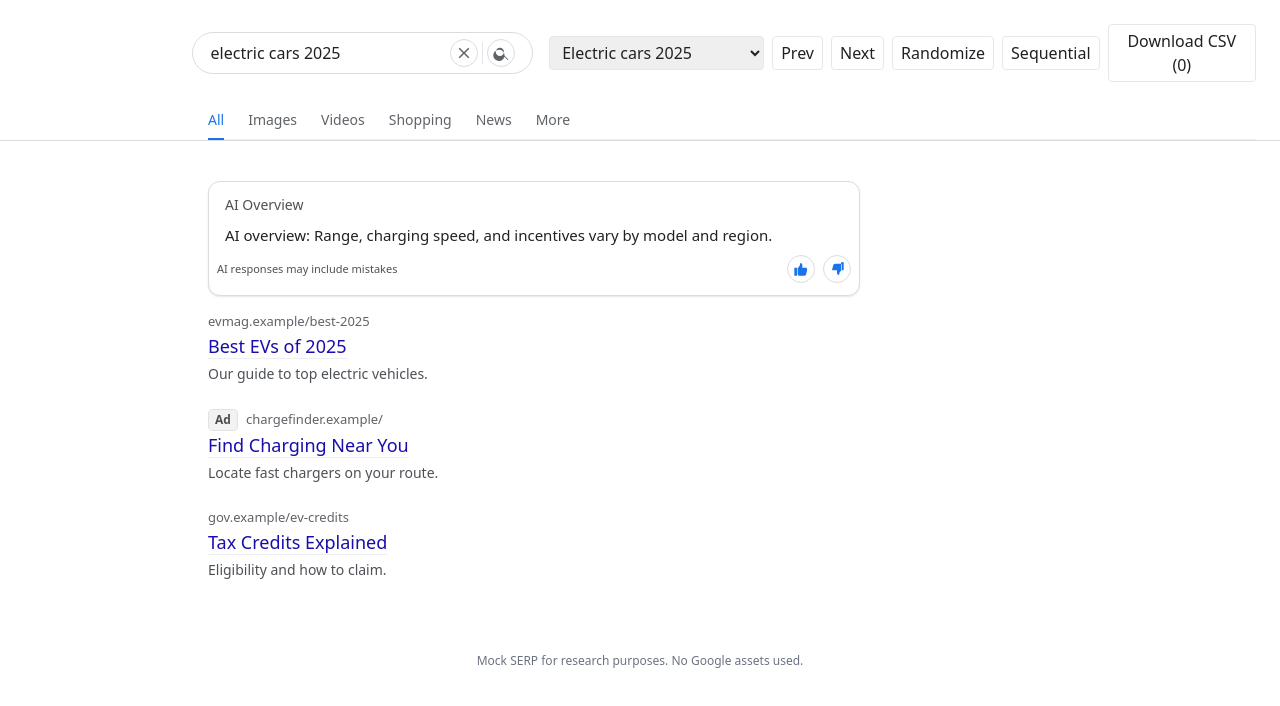
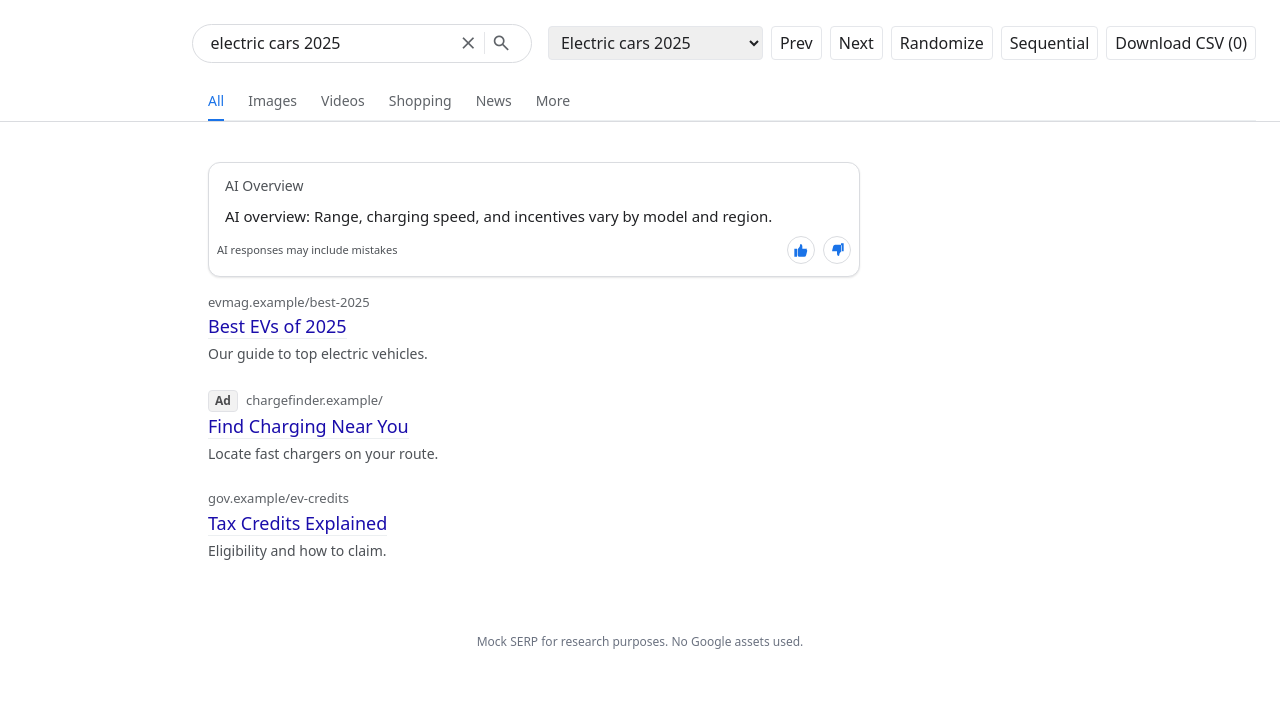
Before and after one commit to Eli-Roderick/Eli-Roderick.github.io, a React (Vite) app: page / in a window 1280 px wide. Shown: the top 706 px of the page. Built offline with nearby package versions, Linux system fonts and the light colour scheme.

Commit message:
Icons: switch to Material Symbols Outlined for search/close; no circular background; include font in index.html

```diff
--- a/index.html
+++ b/index.html
@@ -5,6 +5,7 @@
     <meta name="viewport" content="width=device-width, initial-scale=1.0" />
     <meta name="description" content="Mock Google Search results for eye-tracking research" />
     <title>Search Experiment</title>
+    <link rel="stylesheet" href="https://fonts.googleapis.com/css2?family=Material+Symbols+Outlined:opsz,wght,FILL,GRAD@20..48,400,0,0" />
   </head>
   <body>
     <div id="root"></div>
--- a/src/App.jsx
+++ b/src/App.jsx
@@ -84,18 +84,10 @@ export default function App() {
               <input className="flex-1 outline-none text-[16px]" value={query} readOnly />
               <div className="search-affordances">
                 {/* Clear button (non-functional) */}
-                <button className="icon-btn-gray" aria-label="Clear" title="Clear">
-                  <svg xmlns="http://www.w3.org/2000/svg" viewBox="0 0 24 24" fill="currentColor" width="18" height="18">
-                    <path d="M12 10.586 6.343 4.93 4.93 6.343 10.586 12l-5.657 5.657 1.414 1.414L12 13.414l5.657 5.657 1.414-1.414L13.414 12l5.657-5.657-1.414-1.414L12 10.586z"/>
-                  </svg>
-                </button>
+                <button className="material-symbols-outlined icon-plain" aria-label="Clear" title="Clear">close</button>
                 <span className="separator" />
                 {/* Search icon */}
-                <button className="icon-btn-gray" aria-label="Search" title="Search">
-                  <svg xmlns="http://www.w3.org/2000/svg" viewBox="0 0 24 24" fill="currentColor" width="18" height="18">
-                    <path d="M21.53 20.47l-4.808-4.808A7.5 7.5 0 1016.5 17l4.808 4.808 0.222-0.222zM10.5 16a5.5 5.5 0 110-11 5.5 5.5 0 010 11z"/>
-                  </svg>
-                </button>
+                <button className="material-symbols-outlined icon-plain" aria-label="Search" title="Search">search</button>
               </div>
             </div>
           </div>
--- a/src/index.css
+++ b/src/index.css
@@ -77,6 +77,17 @@
 .icon-btn-gray { display: inline-flex; align-items: center; justify-content: center; width: 28px; height: 28px; border-radius: 9999px; border: 1px solid var(--search-border); background: var(--search-bg); color: var(--search-icon); cursor: pointer; }
 .icon-btn-gray:hover { background: color-mix(in hsl, var(--search-bg), var(--border-subtle) 50%); }
 
+/* Material Symbols setup */
+.material-symbols-outlined {
+  font-variation-settings:
+    'FILL' 0,
+    'wght' 400,
+    'GRAD' 0,
+    'opsz' 24;
+}
+.icon-plain { color: var(--search-icon); font-size: 20px; line-height: 1; background: transparent; border: none; padding: 0 2px; display: inline-flex; align-items: center; justify-content: center; cursor: pointer; }
+.icon-plain:hover { color: var(--text); }
+
 /* Tabs (dark) */
 .tabs button { padding-bottom: 0.5rem; margin-bottom: -1px; border-bottom: 2px solid transparent; transition: color 0.15s ease; }
 .tabs .active { border-bottom-color: var(--tab-active); color: var(--tab-active); }
```
